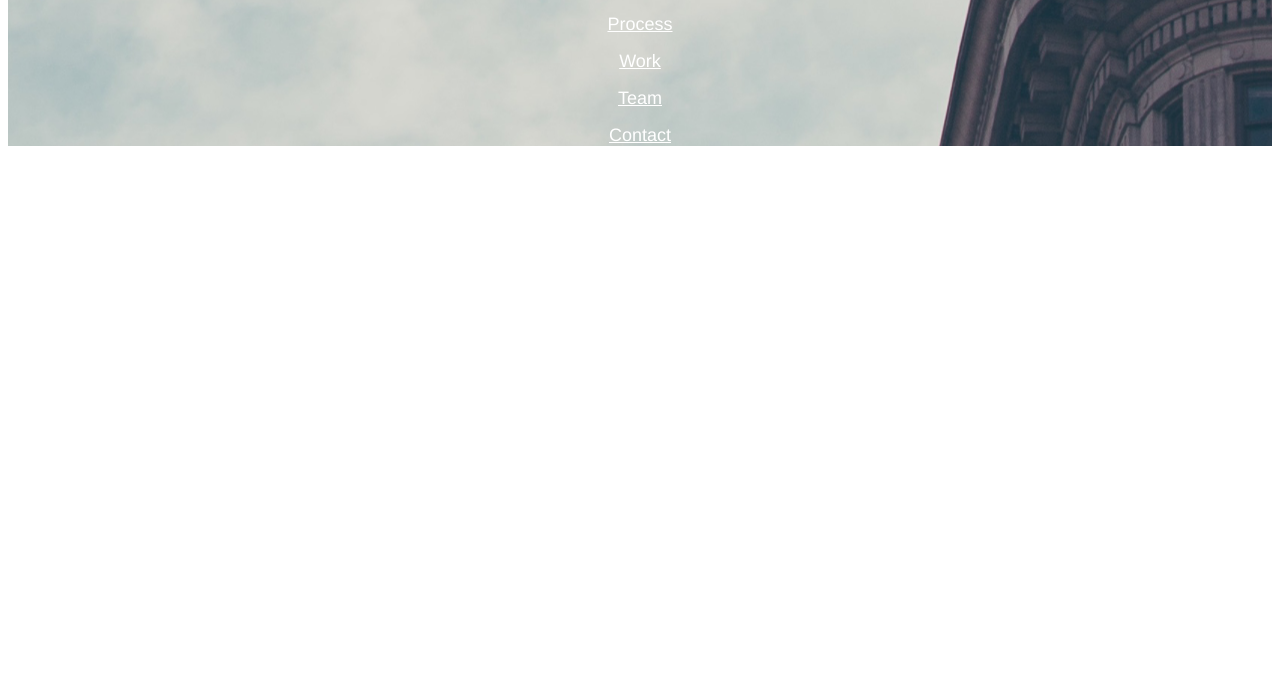
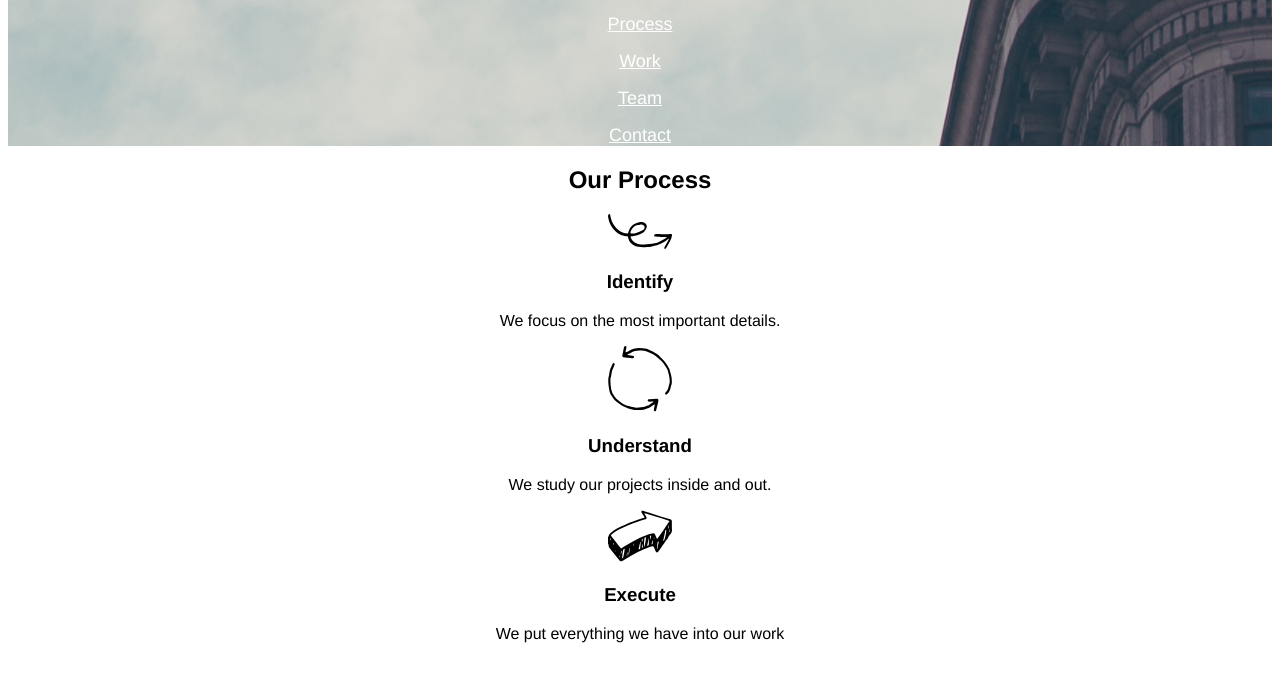
Before and after one commit to ydbspin/Broadway, a plain HTML site: page index.html in a window 1280 px wide. Shown: the part 103-784 px from the top of the page. Drawn offline with Linux system fonts and the light colour scheme; files whose address does not match are found by name.

Commit message:
Add html.

```diff
--- a/index.html
+++ b/index.html
@@ -30,6 +30,27 @@
       </p>
     </div>
 
+    <div class="supporting" id="process">
+      <h2>Our Process</h2>
+      <div class="supporting-item">
+        <img src="resources/images/identify.svg">
+        <h3>Identify</h3>
+        <p>We focus on the most important details.</p>
+      </div>
+      <div class="supporting-item">
+        <img src="/Users/yoeldovspinner/Desktop/Broadway/resources/images/understand.svg">
+        <h3>Understand</h3>
+        <p>We study our projects inside and out.</p>
+      </div>
+      <div class="supporting-item">
+        <img src="/Users/yoeldovspinner/Desktop/Broadway/resources/images/execute.svg">
+        <h3>Execute</h3>
+        <p>We put everything we have into our work</p>
+      </div>
+    </div>
+
+
+
 
   </body>
 </html>
```
